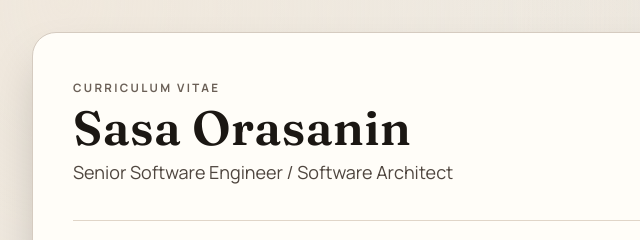
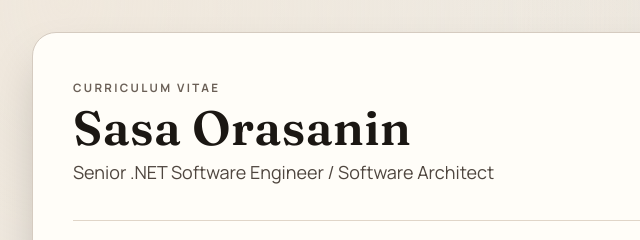
Before and after one commit to sasaorasanin/sasaorasanin.github.io, an Astro site: page /dot-net in a window 1280 px wide. Shown: the top 240 px of the page, 0-640 px from the left. Built offline with nearby package versions, Linux system fonts and the light colour scheme; Astro itself is replaced by a stand-in of ours.

Commit message:
feat: add version-specific site profile for .NET header role

```diff
--- a/content/site.md
+++ /dev/null
@@ -1,10 +0,0 @@
----
-title: Sasa Orasanin
-role: Senior Software Engineer / Software Architect
-location: Belgrade, Serbia
-website: https://zpmlabs.com
-pdfPath: /cv/Sasa-Orasanin-CV.pdf
-order: 0
----
-
-I am a senior software engineer with experience building scalable products, backend platforms, and architecture-driven solutions across multiple technology stacks. My work includes SaaS systems, API development, cloud infrastructure, multi-tenant platforms, and developer tooling, with a strong focus on creating software that supports both technical quality and business goals.
--- /dev/null
+++ b/content/site/dot-net.md
@@ -0,0 +1,12 @@
+---
+title: Sasa Orasanin
+role: Senior .NET Software Engineer / Software Architect
+location: Belgrade, Serbia
+website: https://zpmlabs.com
+pdfPath: /cv/Sasa-Orasanin-CV-dot-net.pdf
+displayOn:
+  - dot-net
+order: 2
+---
+
+Senior .NET-focused profile emphasizing architecture-driven backend systems, SaaS delivery, and data-heavy product engineering across cloud-native environments.
--- /dev/null
+++ b/content/site/full.md
@@ -0,0 +1,10 @@
+---
+title: Sasa Orasanin
+role: Senior Software Engineer / Software Architect
+location: Belgrade, Serbia
+website: https://zpmlabs.com
+pdfPath: /cv/Sasa-Orasanin-CV.pdf
+order: 0
+---
+
+I am a senior software engineer with experience building scalable products, backend platforms, and architecture-driven solutions across multiple technology stacks. My work includes SaaS systems, API development, cloud infrastructure, multi-tenant platforms, and developer tooling, with a strong focus on creating software that supports both technical quality and business goals.
--- a/src/components/CvPage.astro
+++ b/src/components/CvPage.astro
@@ -7,7 +7,7 @@ interface Props {
 
 const { versionSlug = 'full' } = Astro.props;
 
-const [site] = await getCollection('site');
+const siteEntries = await getCollection('site');
 const aboutMeEntries = await getCollection('aboutMe');
 const [education] = await getCollection('education');
 const [contact] = await getCollection('contact');
@@ -15,6 +15,10 @@ const [contact] = await getCollection('contact');
 const versions = await getCollection('versions');
 const selectedVersion = versions.find((entry) => entry.data.slug === versionSlug) ?? versions[0];
 const selectedVersionSlug = selectedVersion?.data.slug ?? 'full';
+const selectedSite =
+	siteEntries.find((entry) => entry.id === selectedVersionSlug || entry.data.displayOn?.includes(selectedVersionSlug)) ??
+	siteEntries.find((entry) => entry.id === 'full') ??
+	siteEntries[0];
 const selectedAboutMe =
 	aboutMeEntries.find((entry) => entry.id === selectedVersionSlug || entry.data.displayOn?.includes(selectedVersionSlug)) ??
 	aboutMeEntries.find((entry) => entry.id === 'full') ??
@@ -27,7 +31,7 @@ const versionOptions = sortedVersions.map((version) => ({
 	href: version.data.slug === 'full' ? baseUrl : `${baseUrl}${version.data.slug}/`
 }));
 const pdfPath =
-	selectedVersionSlug === 'full' ? site.data.pdfPath : `/cv/Sasa-Orasanin-CV-${selectedVersionSlug}.pdf`;
+	selectedVersionSlug === 'full' ? selectedSite.data.pdfPath : `/cv/Sasa-Orasanin-CV-${selectedVersionSlug}.pdf`;
 
 const workExperiences = await getCollection('workExperiences');
 const skills = await getCollection('skills');
@@ -158,8 +162,8 @@ const isOpenByMode = (mode, index, collapsedOn) => {
 	<div id="sticky-header" class="sticky-header print:hidden" aria-hidden="true">
 		<div class="sticky-inner">
 			<div class="sticky-identity">
-				<p class="sticky-name">{site.data.title}</p>
-				<p class="sticky-role">{site.data.role}</p>
+				<p class="sticky-name">{selectedSite.data.title}</p>
+				<p class="sticky-role">{selectedSite.data.role}</p>
 			</div>
 			<div class="flex flex-wrap gap-2">
 				<button type="button" class="btn-secondary js-theme-toggle" title="Switch light and dark mode">
@@ -182,8 +186,8 @@ const isOpenByMode = (mode, index, collapsedOn) => {
 			<div class="flex flex-col gap-5 sm:flex-row sm:items-end sm:justify-between">
 				<div>
 					<p class="eyebrow">Curriculum Vitae</p>
-					<h1 class="mt-1 text-4xl font-semibold tracking-tight sm:text-5xl">{site.data.title}</h1>
-					<p class="mt-2 text-lg text-[color:var(--ink-2)]">{site.data.role}</p>
+					<h1 class="mt-1 text-4xl font-semibold tracking-tight sm:text-5xl">{selectedSite.data.title}</h1>
+					<p class="mt-2 text-lg text-[color:var(--ink-2)]">{selectedSite.data.role}</p>
 				</div>
 				<div class="flex flex-wrap gap-2 print:hidden">
 					<button type="button" class="btn-secondary js-theme-toggle" title="Switch light and dark mode">
--- a/src/content.config.ts
+++ b/src/content.config.ts
@@ -19,13 +19,14 @@ const displaySchema = z.object({
 
 export const collections = {
   site: defineCollection({
-    loader: glob({ pattern: 'site.md', base: './content' }),
+    loader: glob({ pattern: '*.md', base: './content/site' }),
     schema: z.object({
       title: z.string(),
       role: z.string(),
       location: z.string(),
       website: z.string().url(),
       pdfPath: z.string(),
+      displayOn: z.array(z.string()).optional(),
       order: z.number().optional()
     })
   }),
--- a/src/pages/[version].astro
+++ b/src/pages/[version].astro
@@ -12,8 +12,12 @@ export async function getStaticPaths() {
 		}));
 }
 
-const [site] = await getCollection('site');
 const versionSlug = Astro.params.version ?? 'full';
+const siteEntries = await getCollection('site');
+const site =
+	siteEntries.find((entry) => entry.id === versionSlug || entry.data.displayOn?.includes(versionSlug)) ??
+	siteEntries.find((entry) => entry.id === 'full') ??
+	siteEntries[0];
 const aboutMeEntries = await getCollection('aboutMe');
 const aboutMe =
 	aboutMeEntries.find((entry) => entry.id === versionSlug || entry.data.displayOn?.includes(versionSlug)) ??
--- a/src/pages/index.astro
+++ b/src/pages/index.astro
@@ -3,7 +3,8 @@ import Layout from '../layouts/Layout.astro';
 import CvPage from '../components/CvPage.astro';
 import { getCollection } from 'astro:content';
 
-const [site] = await getCollection('site');
+const siteEntries = await getCollection('site');
+const site = siteEntries.find((entry) => entry.id === 'full') ?? siteEntries[0];
 const aboutMeEntries = await getCollection('aboutMe');
 const aboutMe = aboutMeEntries.find((entry) => entry.id === 'full') ?? aboutMeEntries[0];
 ---
```
